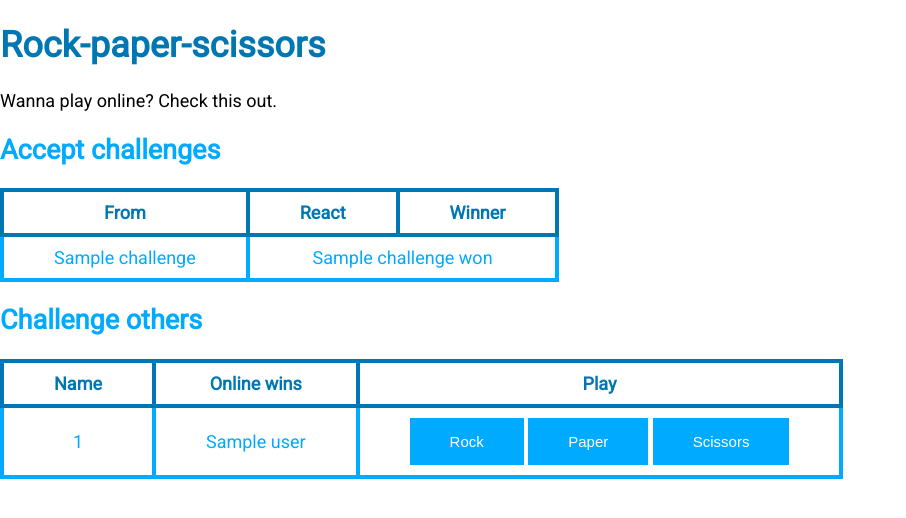
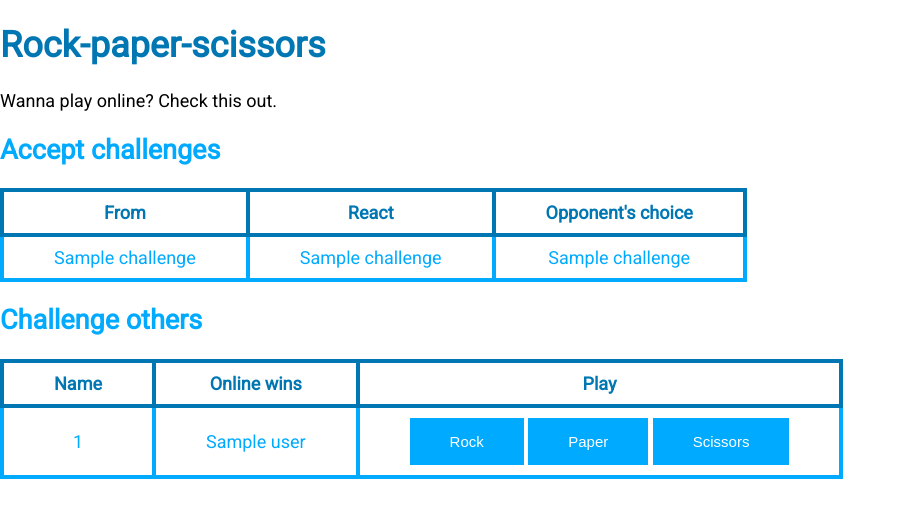
Before and after one commit to nispar2009/RockPaperScissors, a Flask app: template templates/challenge.html in a window 1280 px wide. Shown: the top 518 px of the page, without its empty margins (0-906 px from the left). Run offline with Flask 2, Linux system fonts and the light colour scheme; the template is opened without the code that fills it: most values are stand-ins (such as "Sample title", 1, 10 or a date in 2020).

Commit message:
Success! Added final touches!
Powered using Python, Flask, Random, and SpectrumStylr.

```diff
--- a/app.py
+++ b/app.py
@@ -10,7 +10,7 @@ cursor = connection.cursor()
 
 # Creating tables
 cursor.execute('CREATE TABLE IF NOT EXISTS users(username TEXT, onlineWins INT, computerWins INT)')
-cursor.execute('CREATE TABLE IF NOT EXISTS challenges(id INTEGER PRIMARY KEY, user1 TEXT, user2 TEXT, input1 TEXT, input2 TEXT, winner TEXT)')
+cursor.execute('CREATE TABLE IF NOT EXISTS challenges(id INTEGER PRIMARY KEY, user1 TEXT, user2 TEXT, input1 TEXT, input2 TEXT)')
 connection.commit()
 
 @app.route('/', methods=['GET', 'POST'])
@@ -67,7 +67,7 @@ def challenge():
     all_users = list(cursor.execute('SELECT * FROM users WHERE username!=?', (user,)))
     challenges = list(cursor.execute('SELECT * FROM challenges WHERE user2=?', (user,)))
 
-    return render_template('challenge.html', users=all_users, challenges=challenges, thisUser=user)
+    return render_template('challenge.html', users=all_users, challenges=challenges, this_user=user)
 
 @app.route('/createChallenge', methods=['POST'])
 def createChallenge():
@@ -78,11 +78,46 @@ def createChallenge():
     connection = sqlite3.connect('rockpaperscissors.db')
     cursor = connection.cursor()
 
-    cursor.execute('INSERT INTO challenges(id, user1, user2, input1, input2, winner) VALUES(null, ?, ?, ?, null, null)', (user1, user2, choice))
+    cursor.execute('INSERT INTO challenges(user1, user2, input1) VALUES (?, ?, ?)', (user1, user2, choice))
+
+    connection.commit()
+    connection.close()
+
+    return redirect(f'/challenge?user={user1}')
+
+@app.route('/react', methods=['POST'])
+def react():
+    choice2 = request.form['choice']
+    current_challenge = request.form['challenge']
+    user2 = request.form['user']
+
+    connection = sqlite3.connect('rockpaperscissors.db')
+    cursor = connection.cursor()
+
+    cursor.execute('UPDATE challenges SET input2=? WHERE id=?', (choice2, current_challenge))
+
+    choice1 = (list(cursor.execute('SELECT input1 FROM challenges WHERE id=?', (current_challenge))))[0][0]
+    user1 = (list(cursor.execute('SELECT user1 FROM challenges WHERE id=?', (current_challenge))))[0]
+
+    if choice2 == 'rock':
+        if choice1 == 'scissors':
+            cursor.execute('UPDATE users SET onlineWins=onlineWins+1 WHERE username=?', (user2,))
+        if choice1 == 'paper':
+            cursor.execute('UPDATE users SET onlineWins=onlineWins+1 WHERE username=?', user1)
+    if choice2 == 'paper':
+        if choice1 == 'rock':
+            cursor.execute('UPDATE users SET onlineWins=onlineWins+1 WHERE username=?', (user2,))
+        if choice1 == 'scissors':
+            cursor.execute('UPDATE users SET onlineWins=onlineWins+1 WHERE username=?', user1)
+    if choice2 == 'scissors':
+        if choice1 == 'paper':
+            cursor.execute('UPDATE users SET onlineWins=onlineWins+1 WHERE username=?', (user2,))
+        if choice1 == 'rock':
+            cursor.execute('UPDATE users SET onlineWins=onlineWins+1 WHERE username=?', user1)
 
     connection.commit()
 
-    return redirect(f'/challenge?user={user1}')
+    return redirect(f'/challenge?user={user2}')
 
 if __name__ == '__main__':
-    app.run(debug=True)
+    app.run(host='0.0.0.0')
--- a/templates/challenge.html
+++ b/templates/challenge.html
@@ -21,20 +21,36 @@
         <tr>
             <th>From</th>
             <th>React</th>
-            <th>Winner</th>
+            <th>Opponent's choice</th>
         </tr>
         {% for challenge in challenges %}
         <tr>
             <td>{{ challenge[1] }}</td>
-            {% if challenge[5] == None %}
+            {% if challenge[4] == None %}
             <td>
-                <button class="btn">Rock</button>
-                <button class="btn">Paper</button>
-                <button class="btn">Scissors</button>
+                <form action="/react" method="post" style="display: inline;">
+                    <input type="hidden" name="choice" value="rock">
+                    <input type="hidden" name="challenge" value="{{ challenge[0] }}">
+                    <input type="hidden" name="user" value="{{ this_user }}">
+                    <button class="btn" type="submit">Rock</button>
+                </form>
+                <form action="/react" method="post" style="display: inline;">
+                    <input type="hidden" name="choice" value="paper">
+                    <input type="hidden" name="challenge" value="{{ challenge[0] }}">
+                    <input type="hidden" name="user" value="{{ this_user }}">
+                    <button class="btn" type="submit">Paper</button>
+                </form>
+                <form action="/react" method="post" style="display: inline;">
+                    <input type="hidden" name="choice" value="scissors">
+                    <input type="hidden" name="challenge" value="{{ challenge[0] }}">
+                    <input type="hidden" name="user" value="{{ this_user }}">
+                    <button class="btn" type="submit">Scissors</button>
+                </form>
             </td>
             <td>You gotta react first</td>
             {% else %}
-            <td colspan="2">{{ challenge[5] }} won</td>
+            <td>{{ challenge[4] }}</td>
+            <td>{{ challenge[3] }}</td>
             {% endif %}
         </tr>
         {% endfor %}
@@ -55,19 +71,19 @@
                 <form action="/createChallenge" method="post" style="display: inline;">
                     <input type="hidden" name="choice" value="rock">
                     <input type="hidden" name="user2" value="{{ user[0] }}">
-                    <input type="hidden" name="user1" value="{{ thisUser }}">
+                    <input type="hidden" name="user1" value="{{ this_user }}">
                     <button class="btn" type="submit">Rock</button>
                 </form>
                 <form action="/createChallenge" method="post" style="display: inline;">
                     <input type="hidden" name="choice" value="paper">
                     <input type="hidden" name="user2" value="{{ user[0] }}">
-                    <input type="hidden" name="user1" value="{{ thisUser }}">
+                    <input type="hidden" name="user1" value="{{ this_user }}">
                     <button class="btn" type="submit">Paper</button>
                 </form>
                 <form action="/createChallenge" method="post" style="display: inline;">
                     <input type="hidden" name="choice" value="scissors">
                     <input type="hidden" name="user2" value="{{ user[0] }}">
-                    <input type="hidden" name="user1" value="{{ thisUser }}">
+                    <input type="hidden" name="user1" value="{{ this_user }}">
                     <button class="btn" type="submit">Scissors</button>
                 </form>
             </td>
```
